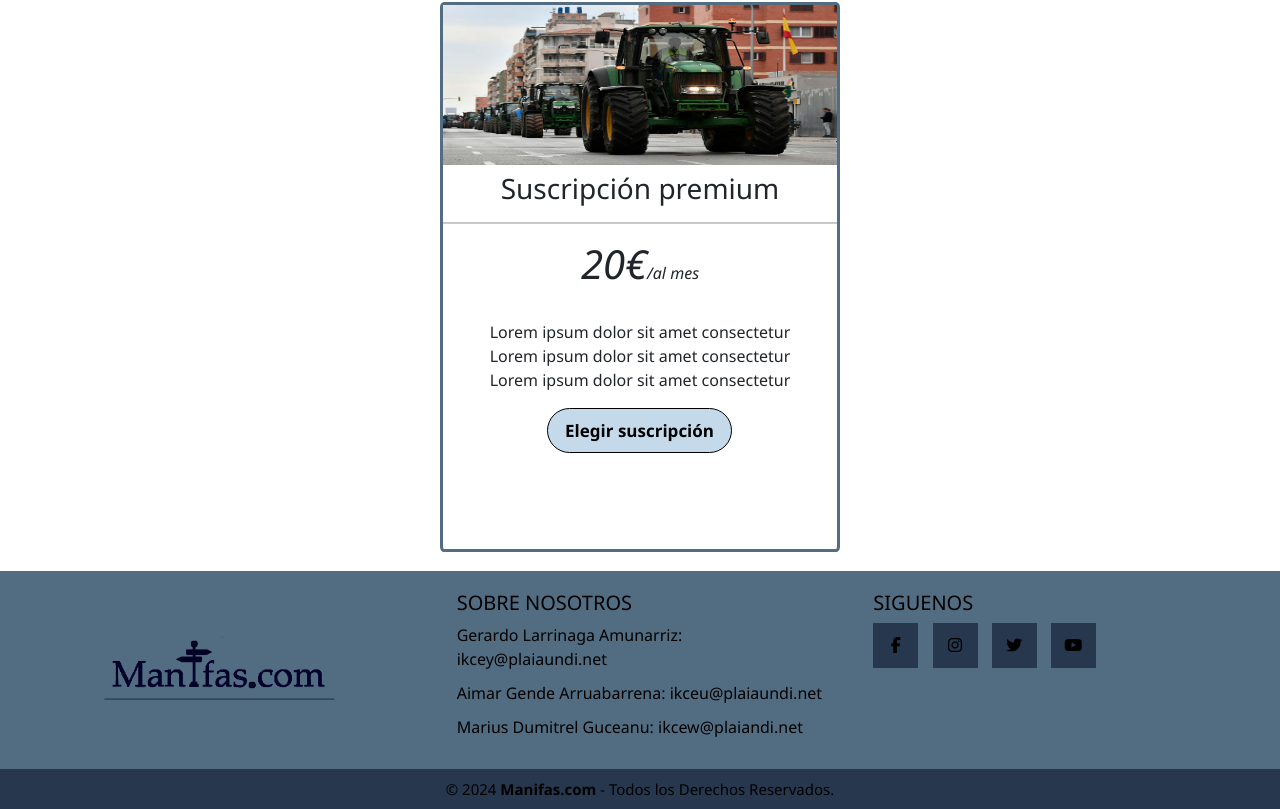
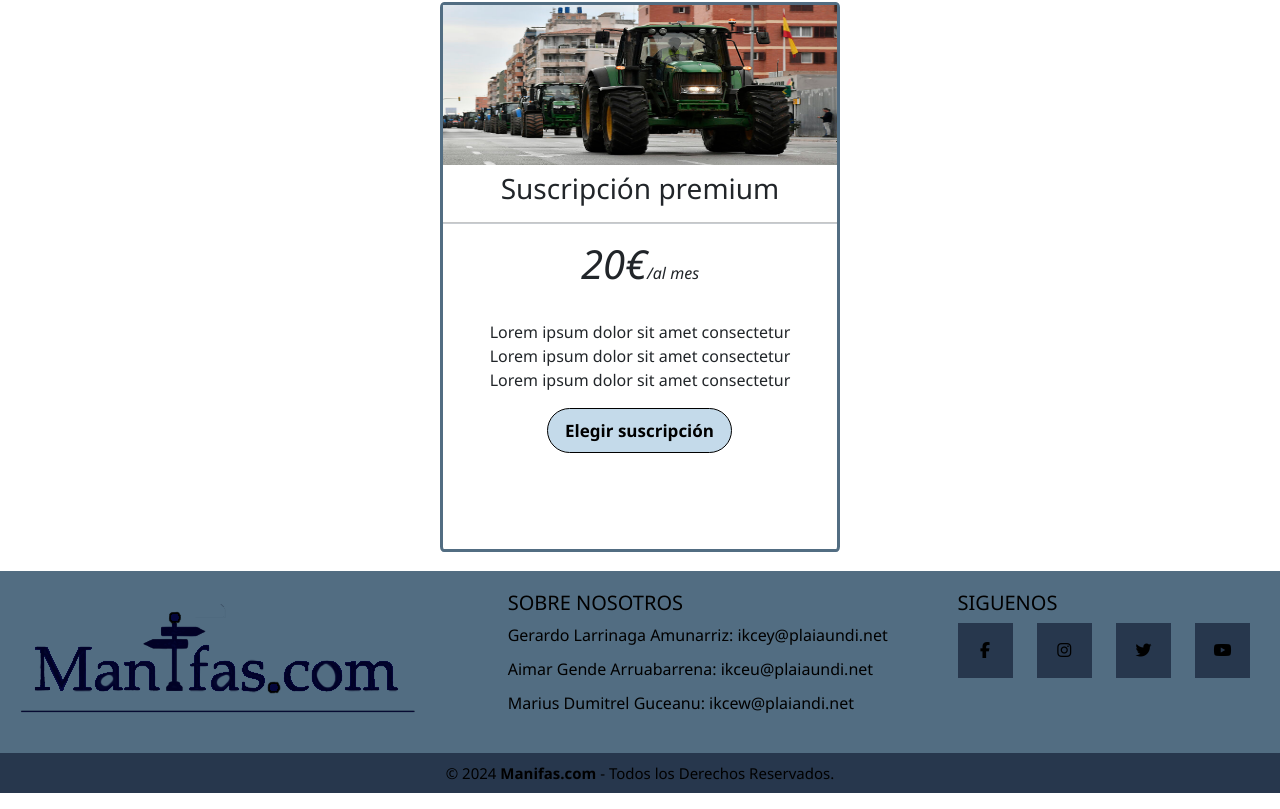
Before and after one commit to AimarGende/ManifasRepository, a plain HTML site: page Front/index.html in a window 1280 px wide. Shown: the part 1852-2661 px from the top of the page. Drawn offline with nearby package versions, Linux system fonts and the light colour scheme.

Commit message:
cambios del footer

```diff
--- a/Front/styles/login.css
+++ b/Front/styles/login.css
@@ -25,7 +25,7 @@ form {
     width: 100%;
     border: none;
     border-radius: 50px;
-    background: linear-gradient(90deg, rgba(82, 109, 130, 1) 0%, rgba(221, 230, 237, 1) 35%, rgba(157, 178, 191, 1) 100%);
+    background: linear-gradient(90deg, #526d82 0%, #dde6ed 35%, rgba(157, 178, 191, 1) 100%);
     color: black;
 
 }
--- a/Front/styles/main.css
+++ b/Front/styles/main.css
@@ -188,10 +188,9 @@ header {
 
 .pie-pagina .grupo-1 {
     width: 100%;
-    max-width: 1200px;
     margin: auto;
-    display: grid;
-    grid-template-columns: repeat(3, 1fr);
+    display: flex;
+    justify-content: space-around;
     grid-gap: 50px;
     padding: 20px 0px;
 }
@@ -204,13 +203,10 @@ header {
     align-items: center;
 }
 
-.pie-pagina .grupo-1 .box figure img {
-    width: 250px;
-}
-
 .pie-pagina .grupo-1 .box h2 {
     color: black;
     font-size: 20px;
+
 }
 
 .pie-pagina .grupo-1 .box p {
@@ -221,15 +217,17 @@ header {
 .pie-pagina .grupo-1 .red-social a {
     display: inline-block;
     text-decoration: none;
-    width: 45px;
-    height: 45px;
-    line-height: 45px;
+    width: 55px;
+    height: 55px;
+    line-height: 55px;
     color: black;
-    margin-right: 10px;
+    margin-right: 20px;
+    margin-top: px;
     background-color: #27374D;
     text-align: center;
     transition: all 300ms ease;
 }
+
 
 .pie-pagina .grupo-1 .red-social a:hover {
     color: #9DB2BF;
--- a/Front/styles/style.css
+++ b/Front/styles/style.css
@@ -162,10 +162,9 @@ span {
 
 .pie-pagina .grupo-1 {
     width: 100%;
-    max-width: 1200px;
     margin: auto;
-    display: grid;
-    grid-template-columns: repeat(3, 1fr);
+    display: flex;
+    justify-content: space-around;
     grid-gap: 50px;
     padding: 20px 0px;
 }
@@ -178,13 +177,10 @@ span {
     align-items: center;
 }
 
-.pie-pagina .grupo-1 .box figure img {
-    width: 250px;
-}
-
 .pie-pagina .grupo-1 .box h2 {
     color: black;
     font-size: 20px;
+
 }
 
 .pie-pagina .grupo-1 .box p {
@@ -195,15 +191,17 @@ span {
 .pie-pagina .grupo-1 .red-social a {
     display: inline-block;
     text-decoration: none;
-    width: 45px;
-    height: 45px;
-    line-height: 45px;
+    width: 55px;
+    height: 55px;
+    line-height: 55px;
     color: black;
-    margin-right: 10px;
+    margin-right: 20px;
+    margin-top: px;
     background-color: #27374D;
     text-align: center;
     transition: all 300ms ease;
 }
+
 
 .pie-pagina .grupo-1 .red-social a:hover {
     color: #9DB2BF;
```
